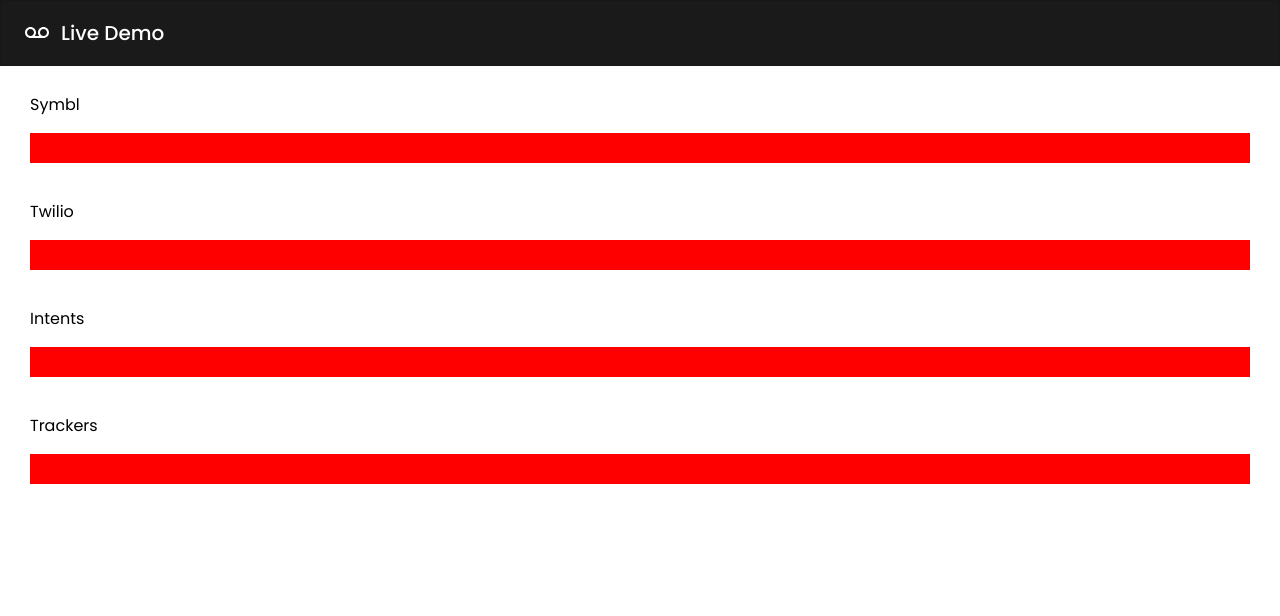
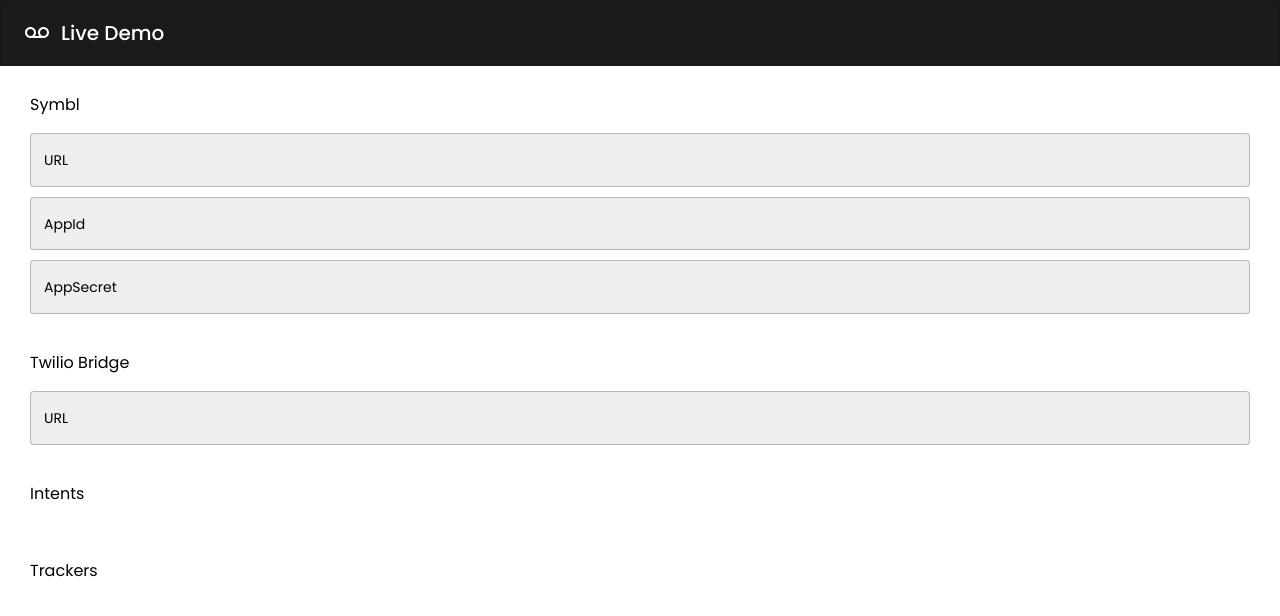
Before and after one commit to SymblDev/symbl-real-time-assist, a React (Create React App) app: page /config in a window 1280 px wide. Shown: the top 616 px of the page. Built offline with nearby package versions, Linux system fonts and the light colour scheme.

Commit message:
Moving config to one place

```diff
--- a/src/contexts/AuthContext.js
+++ b/src/contexts/AuthContext.js
@@ -4,13 +4,13 @@
  * File Created: Monday, 3rd October 2022 4:25:18 pm
  * Author: Subodh Jena (jenasubodh@gmail.com)
  * -----
- * Last Modified: Monday, 3rd October 2022 4:35:36 pm
+ * Last Modified: Monday, 3rd October 2022 7:37:32 pm
  * Modified By: Subodh Jena (jenasubodh@gmail.com>)
  * -----
  * Copyright 2019 - 2022 symbl.ai, Symbl
  */
 
-import React, { createContext } from "react";
+import { createContext } from "react";
 
 const AuthContext = createContext();
 
--- a/src/contexts/useAuth.js
+++ b/src/contexts/useAuth.js
@@ -4,13 +4,13 @@
  * File Created: Monday, 3rd October 2022 4:32:42 pm
  * Author: Subodh Jena (jenasubodh@gmail.com)
  * -----
- * Last Modified: Monday, 3rd October 2022 4:47:36 pm
+ * Last Modified: Monday, 3rd October 2022 7:37:45 pm
  * Modified By: Subodh Jena (jenasubodh@gmail.com>)
  * -----
  * Copyright 2019 - 2022 symbl.ai, Symbl
  */
 
-import React, { useContext } from "react";
+import { useContext } from "react";
 import AuthContext from "./AuthContext";
 
 export const useAuth = () => {
--- a/src/pages/ConfigPage.js
+++ b/src/pages/ConfigPage.js
@@ -4,7 +4,7 @@
  * File Created: Monday, 3rd October 2022 1:01:26 pm
  * Author: Subodh Jena (jenasubodh@gmail.com)
  * -----
- * Last Modified: Monday, 3rd October 2022 7:24:37 pm
+ * Last Modified: Monday, 3rd October 2022 7:43:24 pm
  * Modified By: Subodh Jena (jenasubodh@gmail.com>)
  * -----
  * Copyright 2019 - 2022 symbl.ai, Symbl
@@ -12,6 +12,7 @@
 
 import React from "react";
 import { makeStyles } from "@material-ui/core/styles";
+import TextField from "@material-ui/core/TextField";
 
 export default function ConfigPage(props) {
   const classes = useStyles();
@@ -20,12 +21,20 @@
     <>
       <div className={classes.container}>
         <p className={classes.title}>Symbl</p>
-        <div className={classes.containerBody}></div>
+        <form className={classes.containerBody} noValidate>
+          <TextField id="standard-basic" label="URL" variant="outlined" />
+          <span className={classes.separator}></span>
+          <TextField id="standard-basic" label="AppId" variant="outlined" />
+          <span className={classes.separator}></span>
+          <TextField id="standard-basic" label="AppSecret" variant="outlined" />
+        </form>
       </div>
 
       <div className={classes.container}>
-        <p className={classes.title}>Twilio</p>
-        <div className={classes.containerBody}></div>
+        <p className={classes.title}>Twilio Bridge</p>
+        <form className={classes.containerBody} noValidate>
+          <TextField id="standard-basic" label="URL" variant="outlined" />
+        </form>
       </div>
 
       <div className={classes.container}>
@@ -47,7 +56,10 @@
   },
   title: {},
   containerBody: {
-    height: 30,
-    backgroundColor: "red",
+    display: "flex",
+    flexDirection: "column",
+  },
+  separator: {
+    height: 10,
   },
 });
--- a/src/pages/HomePage.js
+++ b/src/pages/HomePage.js
@@ -4,13 +4,13 @@
  * File Created: Monday, 3rd October 2022 1:01:19 pm
  * Author: Subodh Jena (jenasubodh@gmail.com)
  * -----
- * Last Modified: Monday, 3rd October 2022 6:14:22 pm
+ * Last Modified: Monday, 3rd October 2022 7:37:12 pm
  * Modified By: Subodh Jena (jenasubodh@gmail.com>)
  * -----
  * Copyright 2019 - 2022 symbl.ai, Symbl
  */
 
-import React, { useState, useEffect } from "react";
+import React from "react";
 import { Redirect } from "react-router-dom";
 
 import { useAuth } from "../contexts/useAuth";
--- a/src/pages/Layout.js
+++ b/src/pages/Layout.js
@@ -4,13 +4,13 @@
  * File Created: Monday, 3rd October 2022 1:02:38 pm
  * Author: Subodh Jena (jenasubodh@gmail.com)
  * -----
- * Last Modified: Monday, 3rd October 2022 7:17:48 pm
+ * Last Modified: Monday, 3rd October 2022 7:37:01 pm
  * Modified By: Subodh Jena (jenasubodh@gmail.com>)
  * -----
  * Copyright 2019 - 2022 symbl.ai, Symbl
  */
+
 import React from "react";
-import { withStyles } from "@material-ui/core/styles";
 import { BrowserRouter as Router, Switch, Route } from "react-router-dom";
 import { makeStyles } from "@material-ui/core/styles";
 
```
